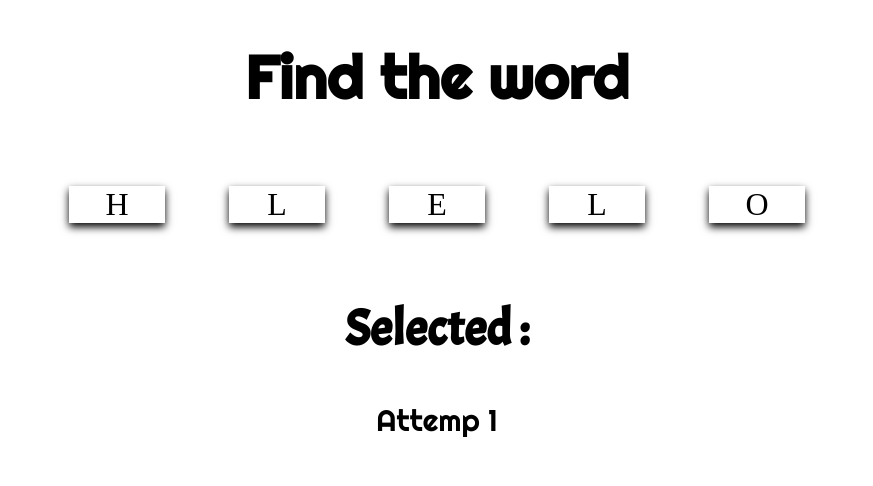
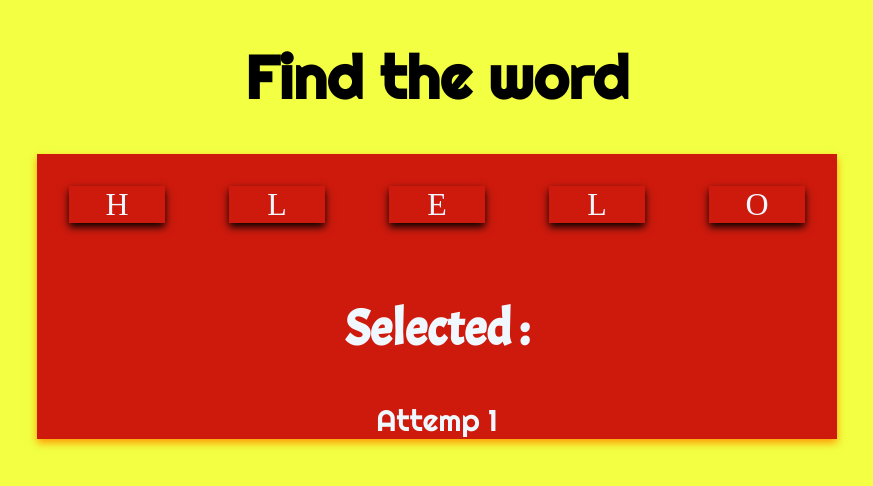
Before and after one commit to Estrolldomezx/Hangman_Web-React-Chocolately, a React (Create React App) app: page / in a window 1280 px wide. Shown: the top 486 px of the page, without its empty margins (203-1076 px from the left). Built offline with nearby package versions, Linux system fonts and the light colour scheme; a web font is replaced by a local one.

Commit message:
Part 7.5

```diff
--- a/src/App.css
+++ b/src/App.css
@@ -1,6 +1,18 @@
 @import url('https://fonts.googleapis.com/css?family=Saira+Stencil+One&display=swap');
 @import url('https://fonts.googleapis.com/css?family=Acme&display=swap');
 @import url('https://fonts.googleapis.com/css?family=Righteous&display=swap');
+
+body{
+  background: rgba(238, 255, 0, 0.74);
+}
+
+.Backgrounf{
+  background: rgba(204, 10, 10, 0.932);
+  color: aliceblue;
+  display:inline-block;
+  box-shadow: 0 4px 8px 0 rgb(255, 154, 4);
+
+}
 
 .card {
   font-family: 'Saira Stencil One', cursive;
@@ -22,6 +34,7 @@
 h2{
   font-family: 'Acme', sans-serif;
   font-size: 50px;
+  color: aliceblue;
   text-align: center;
  }
 
--- a/src/WordCard.js
+++ b/src/WordCard.js
@@ -40,7 +40,7 @@ class App extends React.Component {
   render() {
 
     let attempt= this.state.completed === false ? 'FAIL' : '';
-    let Com= this.state.completed === true ? <h2 class="Righteous2">Complete </h2>: '';
+    let Com= this.state.completed === true ? <h2 class="Righteous2">Complete!!!</h2>: '';
     let resetevery= this.state.completed === true ? <button onClick={this.reset}><h1>Play Again</h1></button>: '';
 
     return (
```
